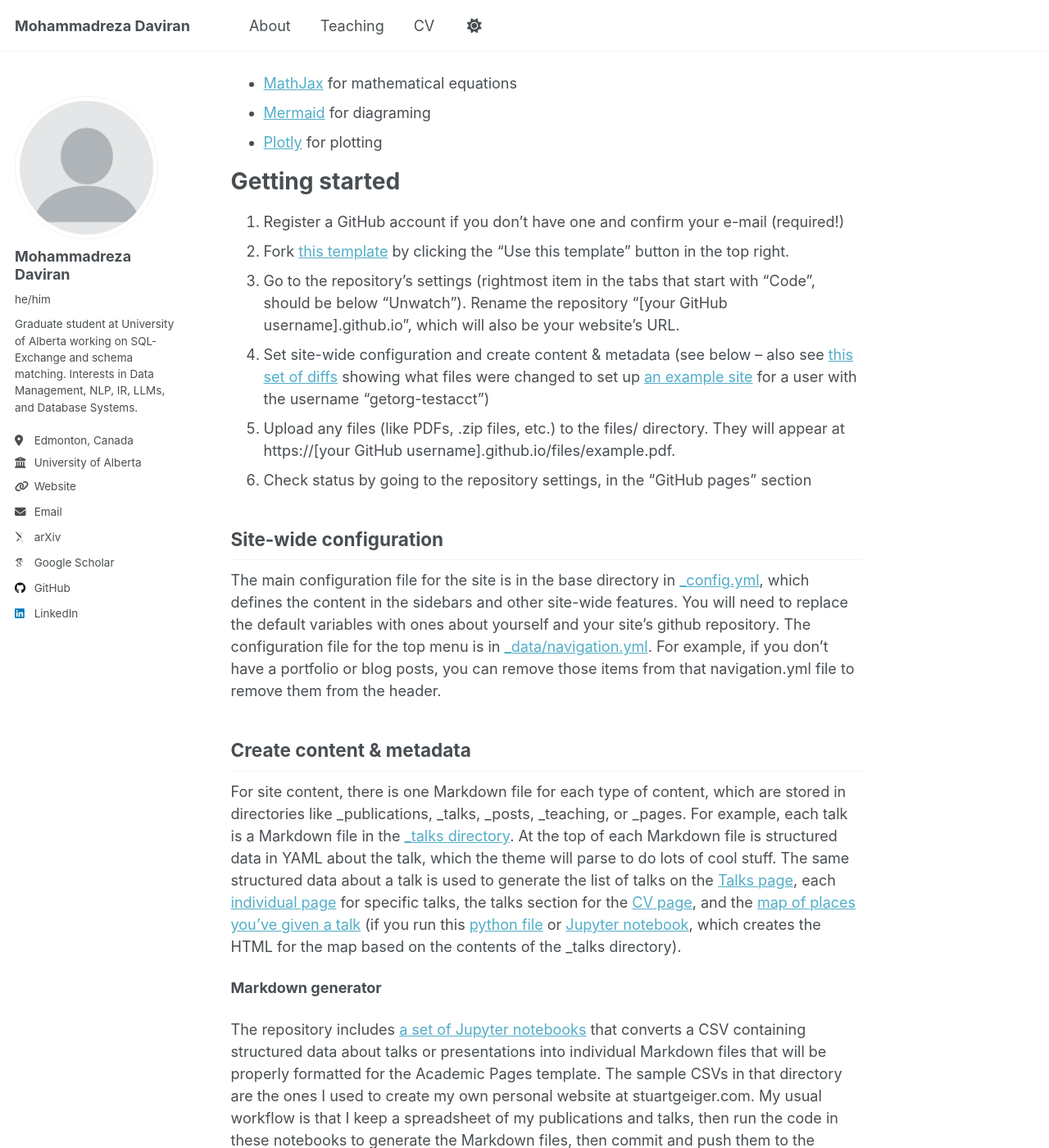
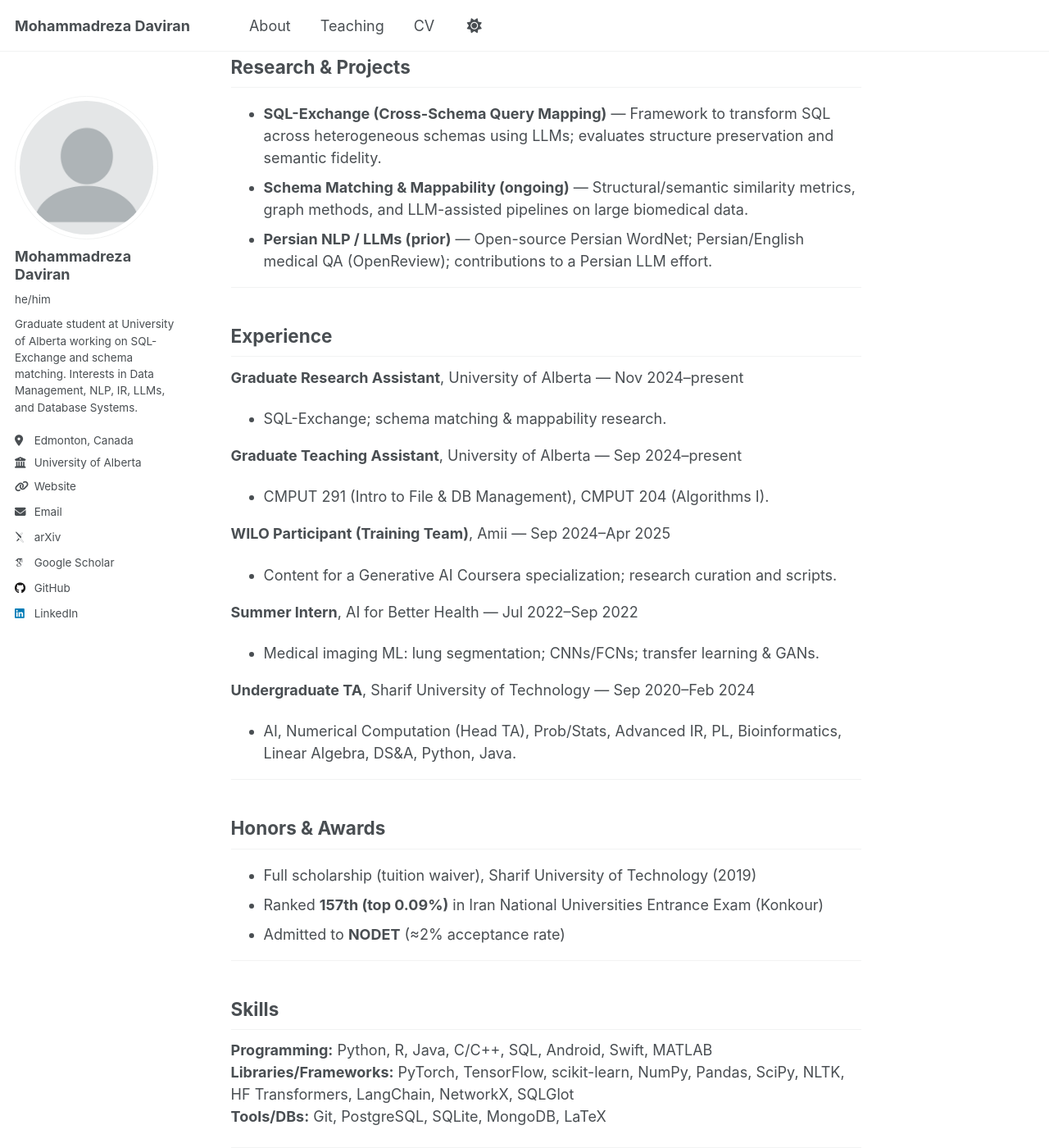
Before and after one commit to mmdrez4/mmdrez4.github.io, a Jekyll site: the page built from _pages/about.md, in a window 1280 px wide and 1400 px high, scrolled down 1029 px. Shown: the whole window at 82% size. Built offline with Jekyll 4.4.1, drawn with Linux system fonts in a browser that asks for light colours; some web fonts are replaced; a script that is not in the unit is left out; some of the changed text lies outside the part shown.

Commit message:
Update about.md

```diff
--- a/_pages/about.md
+++ b/_pages/about.md
@@ -1,56 +1,80 @@
 ---
+layout: single
+title: "Mohammadreza Daviran"
 permalink: /
-title: "Academic Pages is a ready-to-fork GitHub Pages template for academic personal websites"
 author_profile: true
-redirect_from:
-  - /about/
-  - /about.html
 ---
 
-This is the front page of a website that is powered by the [Academic Pages template](https://github.com/academicpages/academicpages.github.io) and hosted on GitHub pages. [GitHub pages](https://pages.github.com) is a free service in which websites are built and hosted from code and data stored in a GitHub repository, automatically updating when a new commit is made to the repository. This template was forked from the [Minimal Mistakes Jekyll Theme](https://mmistakes.github.io/minimal-mistakes/) created by Michael Rose, and then extended to support the kinds of content that academics have: publications, talks, teaching, a portfolio, blog posts, and a dynamically-generated CV. Incidentally, these same features make it a great template for anyone that needs to show off a professional template!
+I’m an M.Sc. student in Computing Science at the University of Alberta (Rafiei Lab), working on **SQL-Exchange** (cross-schema SQL query mapping) and **schema matching / mappability** with large language models. I’m broadly interested in **Data Management**, **NLP**, **Information Retrieval**, **LLMs**, **Database Systems**, and **Text-to-SQL**.
 
- You can fork [this template](https://github.com/academicpages/academicpages.github.io) right now, modify the configuration and Markdown files, add your own PDFs and other content, and have your own site for free, with no ads!
+---
 
-A data-driven personal website
-======
-Like many other Jekyll-based GitHub Pages templates, Academic Pages makes you separate the website's content from its form. The content & metadata of your website are in structured Markdown files, while various other files constitute the theme, specifying how to transform that content & metadata into HTML pages. You keep these various Markdown (.md), YAML (.yml), HTML, and CSS files in a public GitHub repository. Each time you commit and push an update to the repository, the [GitHub pages](https://pages.github.com/) service creates static HTML pages based on these files, which are hosted on GitHub's servers free of charge.
+## Research Interests
+- Data Management, Database Systems
+- Natural Language Processing (NLP), Information Retrieval
+- Large Language Models (LLMs), Text-to-SQL
 
-Many of the features of dynamic content management systems (like Wordpress) can be achieved in this fashion, using a fraction of the computational resources and with far less vulnerability to hacking and DDoSing. You can also modify the theme to your heart's content without touching the content of your site. If you get to a point where you've broken something in Jekyll/HTML/CSS beyond repair, your Markdown files describing your talks, publications, etc. are safe. You can rollback the changes or even delete the repository and start over - just be sure to save the Markdown files! You can also write scripts that process the structured data on the site, such as [this one](https://github.com/academicpages/academicpages.github.io/blob/master/talkmap.ipynb) that analyzes metadata in pages about talks to display [a map of every location you've given a talk](https://academicpages.github.io/talkmap.html).
+---
 
-For those users that need more advanced functionality, the template also supports the following popular tools:
-- [MathJax](https://www.mathjax.org/) for mathematical equations
-- [Mermaid](https://mermaid.js.org/) for diagraming
-- [Plotly](https://plotly.com/javascript/) for plotting
+## Education
+**University of Alberta** — M.Sc. in Computing Science, *GPA: 3.925/4.00* (Sep 2024–present)
+Selected courses: CMPUT 605 (LLMs for Data Management), CMPUT 655 (Reinforcement Learning I), CMPUT 501 (Intro to NLP), CMPUT 659 (Neurosymbolic Programming).
 
-Getting started
-======
-1. Register a GitHub account if you don't have one and confirm your e-mail (required!)
-1. Fork [this template](https://github.com/academicpages/academicpages.github.io) by clicking the "Use this template" button in the top right.
-1. Go to the repository's settings (rightmost item in the tabs that start with "Code", should be below "Unwatch"). Rename the repository "[your GitHub username].github.io", which will also be your website's URL.
-1. Set site-wide configuration and create content & metadata (see below -- also see [this set of diffs](http://archive.is/3TPas) showing what files were changed to set up [an example site](https://getorg-testacct.github.io) for a user with the username "getorg-testacct")
-1. Upload any files (like PDFs, .zip files, etc.) to the files/ directory. They will appear at https://[your GitHub username].github.io/files/example.pdf.
-1. Check status by going to the repository settings, in the "GitHub pages" section
+**Sharif University of Technology** — B.Sc. in Computer Engineering, *GPA: 18.58/20 (≈3.90/4.00)* (Sep 2019–Feb 2024)
 
-Site-wide configuration
-------
-The main configuration file for the site is in the base directory in [_config.yml](https://github.com/academicpages/academicpages.github.io/blob/master/_config.yml), which defines the content in the sidebars and other site-wide features. You will need to replace the default variables with ones about yourself and your site's github repository. The configuration file for the top menu is in [_data/navigation.yml](https://github.com/academicpages/academicpages.github.io/blob/master/_data/navigation.yml). For example, if you don't have a portfolio or blog posts, you can remove those items from that navigation.yml file to remove them from the header.
+**Shahid Beheshti High School (NODET)** — Physics & Mathematics (2013–2019)
 
-Create content & metadata
-------
-For site content, there is one Markdown file for each type of content, which are stored in directories like _publications, _talks, _posts, _teaching, or _pages. For example, each talk is a Markdown file in the [_talks directory](https://github.com/academicpages/academicpages.github.io/tree/master/_talks). At the top of each Markdown file is structured data in YAML about the talk, which the theme will parse to do lots of cool stuff. The same structured data about a talk is used to generate the list of talks on the [Talks page](https://academicpages.github.io/talks), each [individual page](https://academicpages.github.io/talks/2012-03-01-talk-1) for specific talks, the talks section for the [CV page](https://academicpages.github.io/cv), and the [map of places you've given a talk](https://academicpages.github.io/talkmap.html) (if you run this [python file](https://github.com/academicpages/academicpages.github.io/blob/master/talkmap.py) or [Jupyter notebook](https://github.com/academicpages/academicpages.github.io/blob/master/talkmap.ipynb), which creates the HTML for the map based on the contents of the _talks directory).
+---
 
-**Markdown generator**
+## Publications
+- **SQL-Exchange: Transforming SQL Queries Across Domains.**
+  *M. Daviran, B. Lin, D. Rafiei.* arXiv:2508.07087. (Submitted to VLDB 2026)
+  [arXiv link](https://arxiv.org/abs/2508.07087)
 
-The repository includes [a set of Jupyter notebooks](https://github.com/academicpages/academicpages.github.io/tree/master/markdown_generator
-) that converts a CSV containing structured data about talks or presentations into individual Markdown files that will be properly formatted for the Academic Pages template. The sample CSVs in that directory are the ones I used to create my own personal website at stuartgeiger.com. My usual workflow is that I keep a spreadsheet of my publications and talks, then run the code in these notebooks to generate the Markdown files, then commit and push them to the GitHub repository.
+---
 
-How to edit your site's GitHub repository
-------
-Many people use a git client to create files on their local computer and then push them to GitHub's servers. If you are not familiar with git, you can directly edit these configuration and Markdown files directly in the github.com interface. Navigate to a file (like [this one](https://github.com/academicpages/academicpages.github.io/blob/master/_talks/2012-03-01-talk-1.md) and click the pencil icon in the top right of the content preview (to the right of the "Raw | Blame | History" buttons). You can delete a file by clicking the trashcan icon to the right of the pencil icon. You can also create new files or upload files by navigating to a directory and clicking the "Create new file" or "Upload files" buttons.
+## Research & Projects
+- **SQL-Exchange (Cross-Schema Query Mapping)** — Framework to transform SQL across heterogeneous schemas using LLMs; evaluates structure preservation and semantic fidelity.
+- **Schema Matching & Mappability (ongoing)** — Structural/semantic similarity metrics, graph methods, and LLM-assisted pipelines on large biomedical data.
+- **Persian NLP / LLMs (prior)** — Open-source Persian WordNet; Persian/English medical QA (OpenReview); contributions to a Persian LLM effort.
 
-Example: editing a Markdown file for a talk
-![Editing a Markdown file for a talk](/images/editing-talk.png)
+---
 
-For more info
-------
-More info about configuring Academic Pages can be found in [the guide](https://academicpages.github.io/markdown/), the [growing wiki](https://github.com/academicpages/academicpages.github.io/wiki), and you can always [ask a question on GitHub](https://github.com/academicpages/academicpages.github.io/discussions). The [guides for the Minimal Mistakes theme](https://mmistakes.github.io/minimal-mistakes/docs/configuration/) (which this theme was forked from) might also be helpful.
+## Experience
+**Graduate Research Assistant**, University of Alberta — Nov 2024–present
+- SQL-Exchange; schema matching & mappability research.
+
+**Graduate Teaching Assistant**, University of Alberta — Sep 2024–present
+- CMPUT 291 (Intro to File & DB Management), CMPUT 204 (Algorithms I).
+
+**WILO Participant (Training Team)**, Amii — Sep 2024–Apr 2025
+- Content for a Generative AI Coursera specialization; research curation and scripts.
+
+**Summer Intern**, AI for Better Health — Jul 2022–Sep 2022
+- Medical imaging ML: lung segmentation; CNNs/FCNs; transfer learning & GANs.
+
+**Undergraduate TA**, Sharif University of Technology — Sep 2020–Feb 2024
+- AI, Numerical Computation (Head TA), Prob/Stats, Advanced IR, PL, Bioinformatics, Linear Algebra, DS&A, Python, Java.
+
+---
+
+## Honors & Awards
+- Full scholarship (tuition waiver), Sharif University of Technology (2019)
+- Ranked **157th (top 0.09%)** in Iran National Universities Entrance Exam (Konkour)
+- Admitted to **NODET** (≈2% acceptance rate)
+
+---
+
+## Skills
+**Programming:** Python, R, Java, C/C++, SQL, Android, Swift, MATLAB
+**Libraries/Frameworks:** PyTorch, TensorFlow, scikit-learn, NumPy, Pandas, SciPy, NLTK, HF Transformers, LangChain, NetworkX, SQLGlot
+**Tools/DBs:** Git, PostgreSQL, SQLite, MongoDB, LaTeX
+
+---
+
+## Contact
+- **Email:** mohammadrezadaviran01@gmail.com
+- **GitHub:** [mmdrez4](https://github.com/mmdrez4)
+- **LinkedIn:** [mohammadreza-daviran](https://www.linkedin.com/in/mohammadreza-daviran/)
+- **Google Scholar:** (add when ready)
+- **arXiv:** [SQL-Exchange (arXiv:2508.07087)](https://arxiv.org/abs/2508.07087)
```
